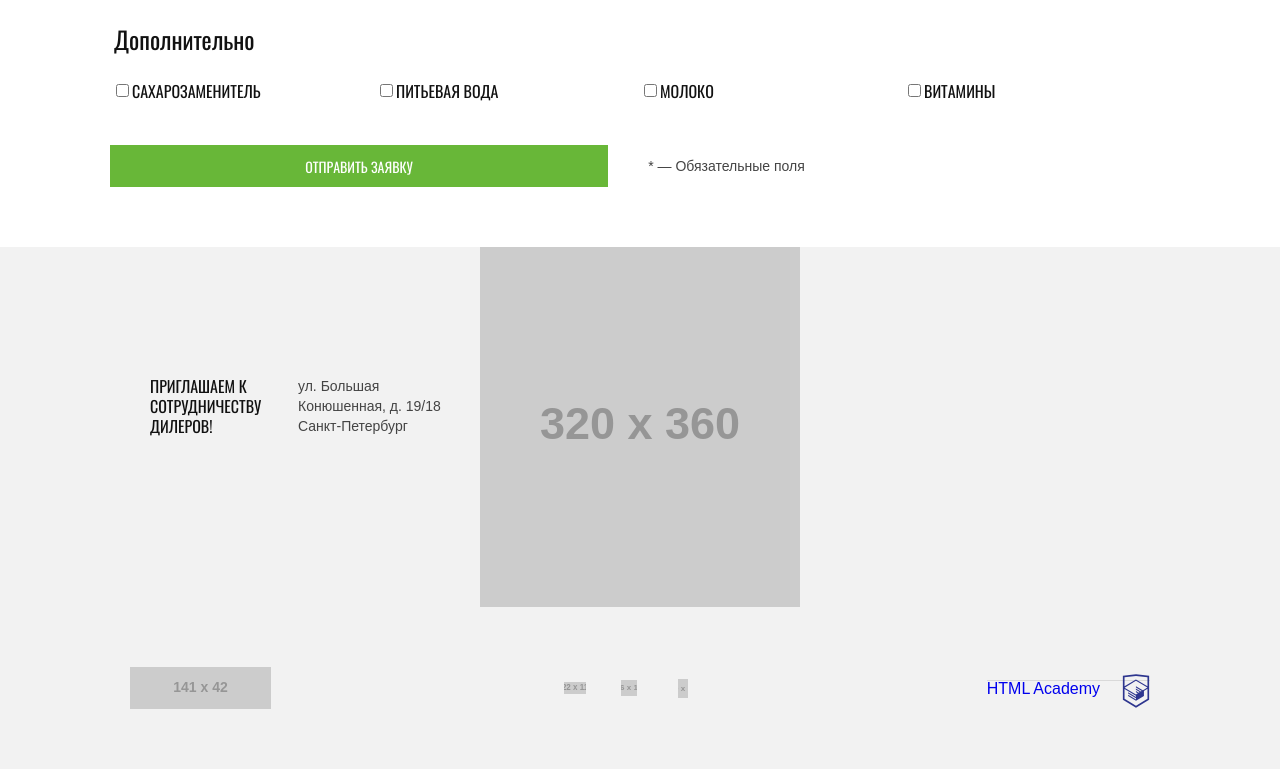
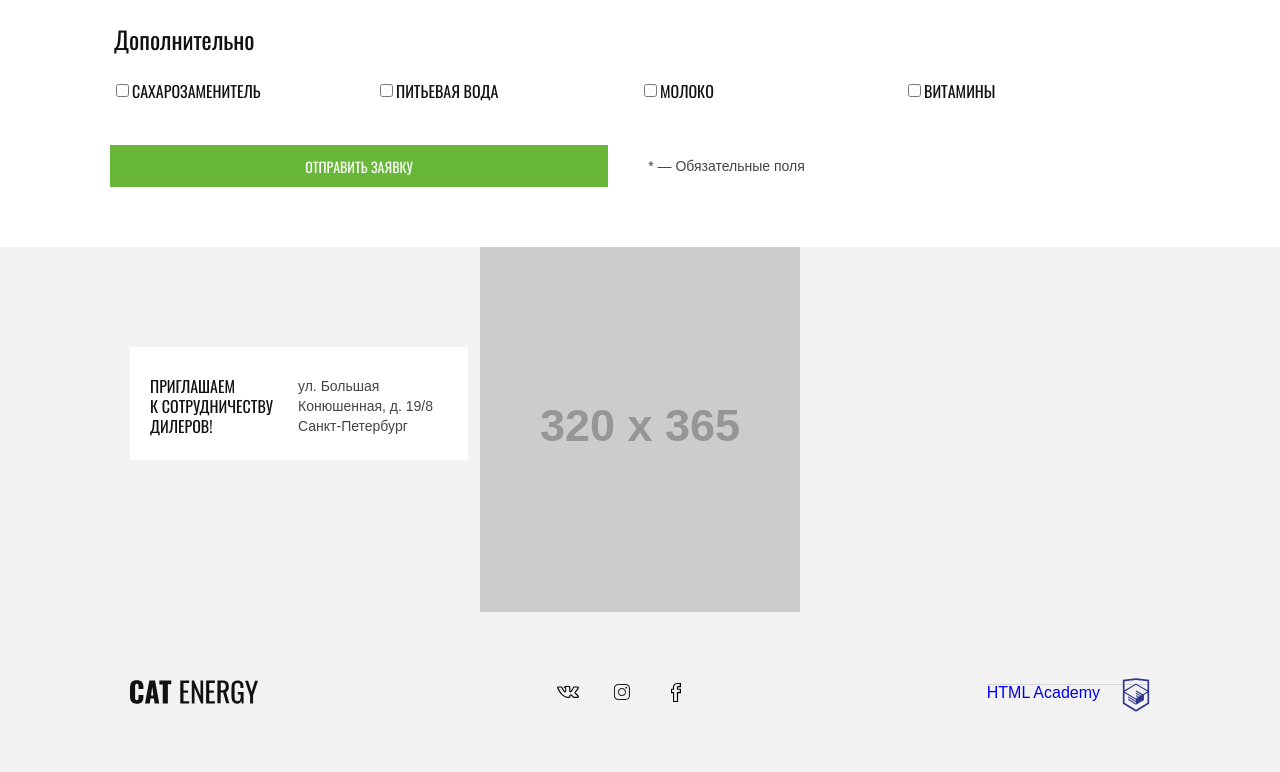
Before and after one commit to SovaSovitsa/236651-cat-energy-18, a website: page source/form.html in a window 1280 px wide. Shown: the part 747-1519 px from the top of the page. Drawn offline with nearby package versions, Linux system fonts and the light colour scheme; files that its build step writes are made by us from their sources; placeholder pictures from the web are drawn by us.

Commit message:
Поправляет разметку на остальных страницах

```diff
--- a/source/form.html
+++ b/source/form.html
@@ -114,34 +114,34 @@
     </main>
     <!-- Футер -->
     <footer class="page-footer">
-          <div class="address address--form">
-              <h3 class="address__title">Приглашаем к сотрудничеству дилеров!</h3>
+      <div class="address">
+        <h3 class="address__title">Приглашаем к&nbsp;сотрудничеству дилеров!</h3>
         <address class="address__text">
-                ул. Большая Конюшенная, д. 19/18 Санкт-Петербург
+          ул.&nbsp;Большая Конюшенная,&nbsp;д.&nbsp;19/8 Санкт&#8209;Петербург
         </address>
       </div>
       <div class="map">
-              <img class="map__image" src="https://via.placeholder.com/320x360" alt="ул. Большая Конюшенная, д. 19/18 на карте" width="320" height="360">
+        <img class="map__image" src="https://via.placeholder.com/320x365" alt="ул. Большая Конюшенная, д. 19/18 на карте" width="320px" height="365">
       </div>
       <div class="page-footer__info">
         <a class="logo-caption" aria-label="Ссылка на главную">
-              <img src="https://via.placeholder.com/141x42" alt="Логотип магазина Cat Energy" width="141" height="42">
+            <img src="img/logo-footer.svg" alt="Логотип магазина Cat Energy" width="128" height="40">
         </a>
         <!-- Иконки соцсетей -->
         <ul class="socials">
             <li class="socials__item">
                 <a class="socials__btn" href="#" aria-label="Ссылка на ВК">
-                      <img class="socials__icon" src="https://via.placeholder.com/22x11" width="22" height="12" alt="Логотип ВК">
+                    <img class="socials__icon" src="img/icon-vk.svg" width="22" height="12" alt="Логотип ВК">
                 </a>
             </li>
             <li class="socials__item">
                 <a class="socials__btn" href="#" aria-label="Ссылка на Инстаграм">
-                      <img class="socials__icon" src="https://via.placeholder.com/16x16" width="16" height="16" alt="Логотип Инстаграма">
+                    <img class="socials__icon" src="img/icon-insta.svg" width="16" height="16" alt="Логотип Инстаграма">
                 </a>
             </li>
             <li class="socials__item">
                 <a class="socials__btn" href="#" aria-label="Ссылка на Фейсбук">
-                      <img class="socials__icon" src="https://via.placeholder.com/10x19" width="10" height="19" alt="Логотип Фейсбука">
+                    <img class="socials__icon" src="img/icon-fb.svg" width="10" height="21" alt="Логотип Фейсбука">
                 </a>
             </li>
         </ul>
```
Also changed, not shown: source/catalog.html (+7 -7 lines). Lines whose indentation alone changed are shown as unchanged.
